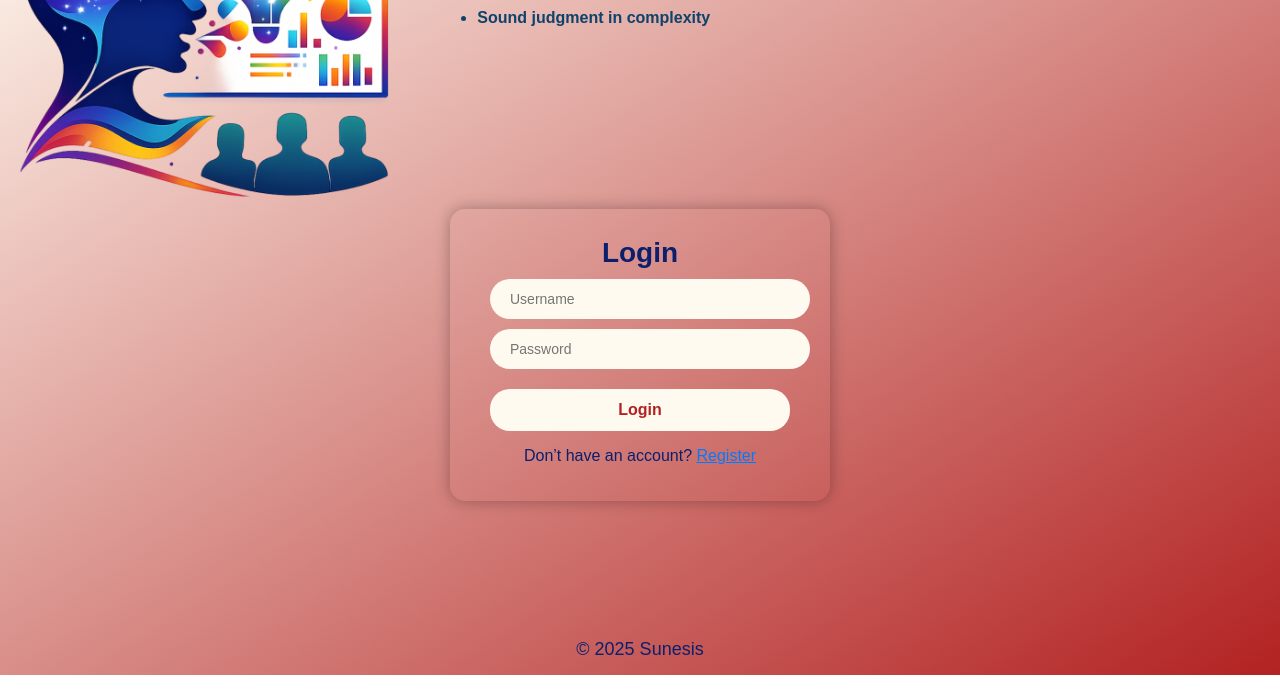
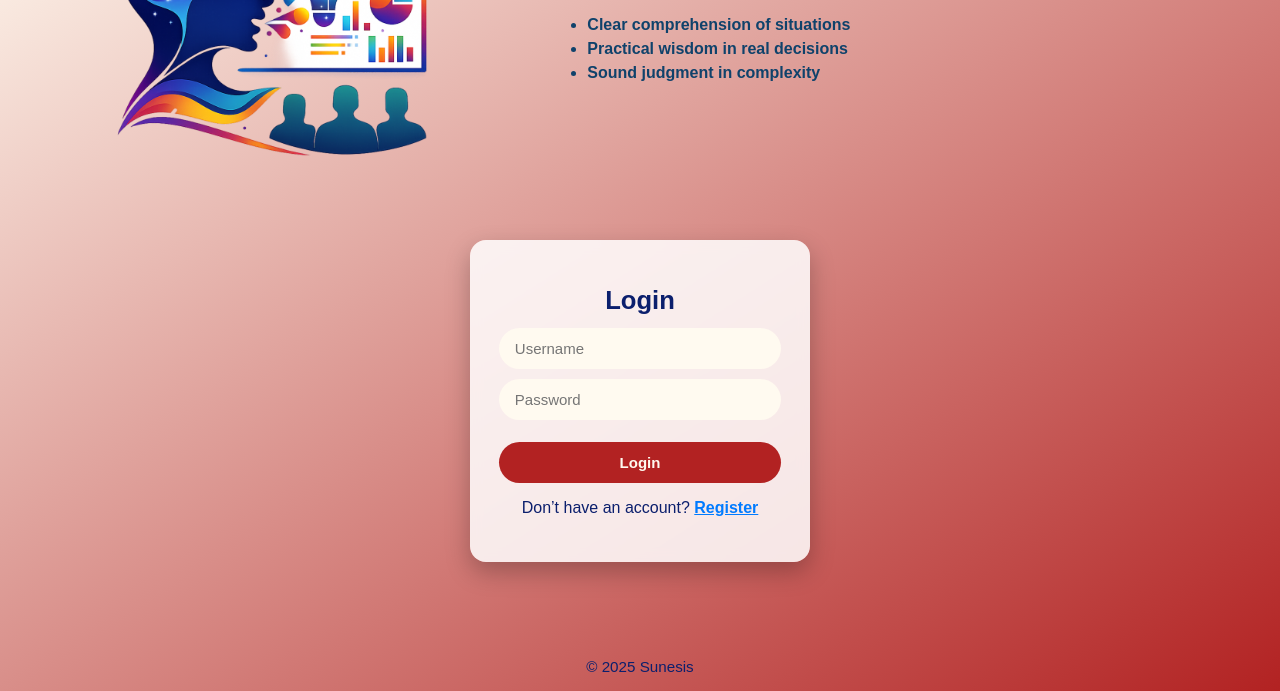
Before and after one commit to Cyprianchux/sunesis, a plain HTML site: page index.html in a window 1280 px wide. Shown: the part 125-816 px from the top of the page. Drawn offline with Linux system fonts and the light colour scheme.

Commit message:
Restyled the index page

```diff
--- a/index.css
+++ b/index.css
@@ -1,126 +1,157 @@
+/* ---------- BASE RESET ---------- */
+* {
+  box-sizing: border-box;
+}
+
 body {
   font-family: Arial, sans-serif;
   background: linear-gradient(to bottom right, floralwhite, firebrick);
-  height: 100vh;
+  min-height: 100vh;
   margin: 0;
+  color: #0b1f6d;
   display: flex;
-  justify-content: center;
+  flex-direction: column;
   align-items: center;
-  color: white;
-  z-index: 1;
-  position: relative;
 }
 
+/* ---------- BRANDING SECTION ---------- */
 .heading-div {
   display: flex;
-  flex-direction: row;
-  position: absolute;
-  top: 0;
-  height: 40vh;
+  flex-wrap: wrap;
+  width: 100%;
+  max-width: 1100px;
+  padding: 1.5rem;
+  gap: 1.5rem;
 }
+
 .imagery {
-  flex: 1;
-  padding: 1rem;
-
+  flex: 1 1 250px;
 }
 
 .imagery img {
   width: 100%;
+  max-width: 320px;
 }
 
-.texts{
-  flex: 2;
-  text-align: justify;
-  padding: 1.5rem;
-  padding-right: 5rem;
+.texts {
+  flex: 2 1 300px;
   font-weight: bold;
-  line-height: 1.4;
-}
-.texts p {
-  color: #0b1f6d;
-  font-size: 1.1rem;
-  display: inline-block;
-  margin: 0;
-}
-.texts span:first-child {
-  color: #145a7d;
-}
-.texts span:last-child  {
-  color: #0f426b;
+  line-height: 1.5;
 }
 
 .text-heading {
   color: firebrick;
+  font-size: 1.05rem;
 }
-.text-detail {
+
+.texts p {
+  margin: 0;
+  color: #0b1f6d;
+  font-size: 2rem;
+}
+
+.texts span:first-child {
+  color: #145a7d;
+}
+
+.texts span:last-child {
   color: #0f426b;
 }
 
-@media (max-width: 710px) {
 .text-detail {
-    display: none;
-    color: #0b1f6d;
-  }
-  .text {
-    text-align: left;
-    padding-right: 0.2rem;
-  }
+  color: #0f426b;
+  margin-top: 0.8rem;
 }
 
 .account-container {
-  display: block;
-  border-radius: 15px;
-  box-shadow: 0 0 15px rgba(0,0,0,0.3);
-  padding: 20px 40px;
-  padding-top: 10px;
+  background: rgba(255, 255, 255, 0.85);
+  backdrop-filter: blur(6px);
+  border-radius: 16px;
+  box-shadow: 0 10px 25px rgba(0,0,0,0.25);
+  padding: 1.8rem;
+  margin: 2rem 1rem 5rem;
+  width: 100%;
+  max-width: 340px;
   text-align: center;
-  width: 40vw;
-  max-width: 300px;
-  z-index: 10;
-  margin-top: 10rem;
+}
+
+h1 {
+  margin-bottom: 0.8rem;
+  font-size: 1.6rem;
+}
+
+ input,
+ button {
+  width: 100%;
+  padding: 12px 16px;
+  margin-top: 12px;
+  font-size: 15px;
+  border-radius: 22px;
+  border: none;
+  transition: 0.25s;
+}
+
+ input {
+  background: floralwhite;
+  color: firebrick;
+  font-weight: 500;
+}
+
+ button {
+  background: firebrick;
+  color: floralwhite;
+  font-weight: bold;
+  cursor: pointer;
+}
+
+button:hover {
+  background: #9b1c1c;
+}
+
+input:hover,
+input:focus {
+  background: #ebf8ff;
+  outline: none;
+}
+
+.toggle-link {
+  color: firebrick;
+  font-weight: bold;
+  cursor: pointer;
+  text-decoration: none;
+}
+
+.toggle-link:hover {
+  text-decoration: underline;
+}
+
+footer {
+  margin-top: auto;
+  padding: 1rem 0;
+  font-size: 0.95rem;
   color: #0b1f6d;
 }
 
-h1 {
-  font-size: 28px;
-  margin-bottom: 10px;
+@media (max-width: 720px) {
+  .heading-div {
+    flex-direction: column;
+    align-items: center;
+    text-align: center;
   }
 
-button, input {
-  width: 100%;
-  padding: 12px;
-  background: floralwhite;
-  color: firebrick;
-  font-size: 16px;
-  font-weight: bold;
-  border: none;
-  border-radius: 20px;
-  cursor: pointer;
-  transition: 0.3s;
-  margin-top: 10px;
+  .imagery img {
+    max-width: 260px;
   }
 
-button:hover, input:hover {
-  background: #ebf8ff;
-  color: #1a365d;
+  .text-heading {
+    margin-top: -2rem;
   }
 
-input {
-  padding-left: 20px;
-  padding-right: 0;
-  font-size: 14px;
-  font-weight: 100;
+  .text-detail {
+    display: none;
   }
 
-a {
-  color: floralwhite;
-  text-decoration: none;
+  .account-container {
+    margin-top: -11rem;
   }
-
-footer {
-  position: fixed;
-  bottom: 15px;
-  margin-top: 120px;
-  font-size: 18px;
-  color: #0b1f6d;
 }
```
Lines whose indentation alone changed are shown as unchanged.
